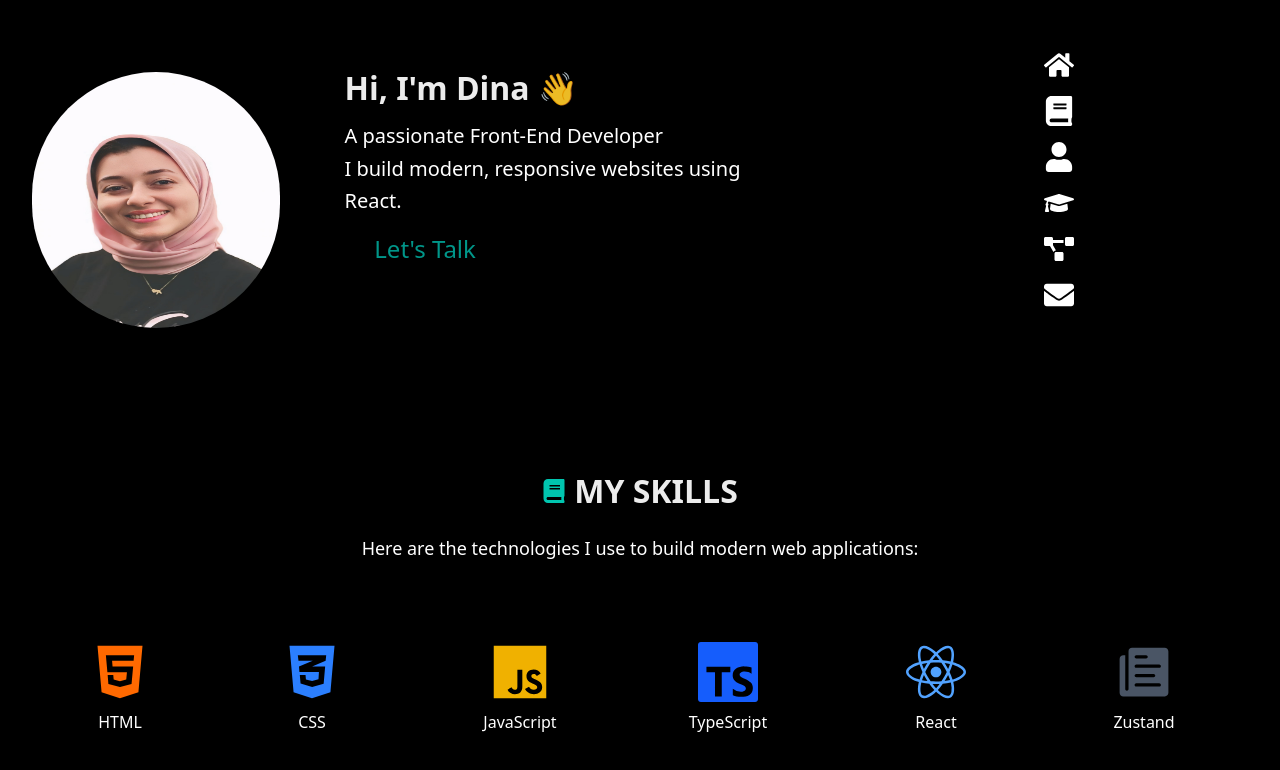
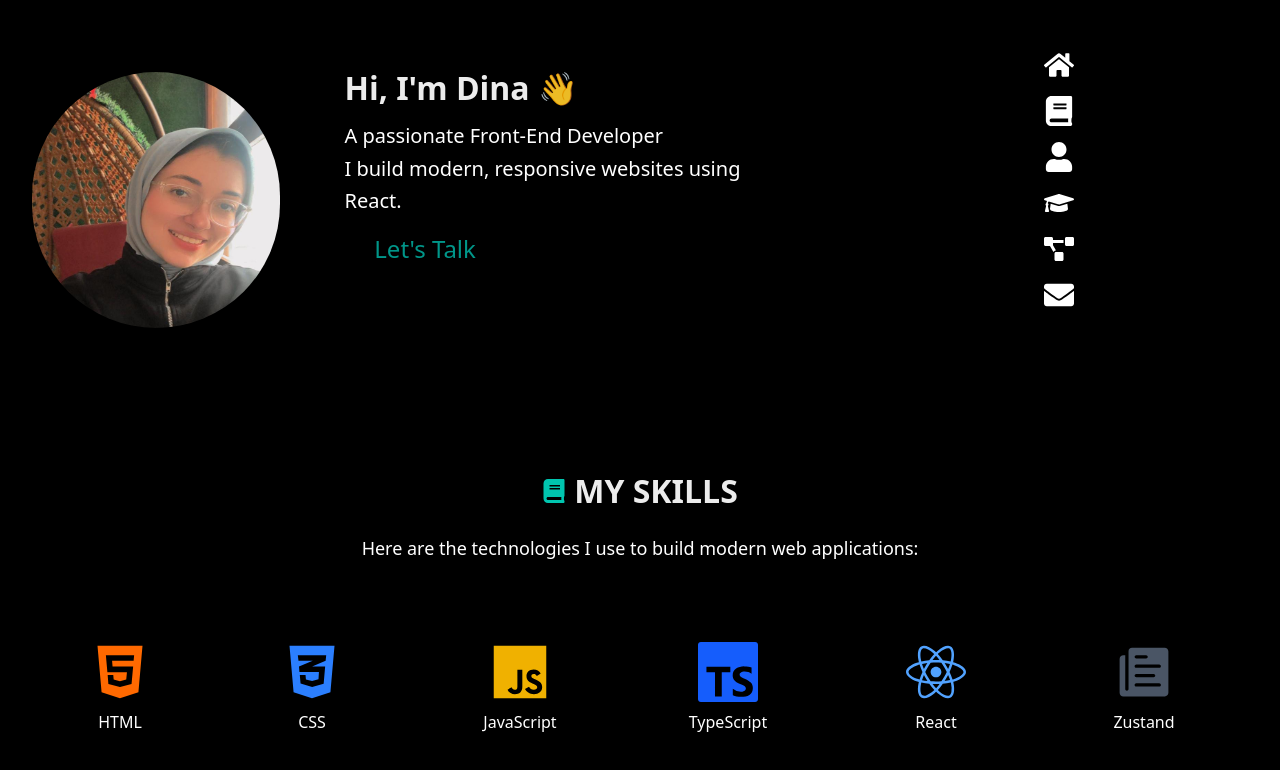
Before and after one commit to dina-abaza/portofilio, a React (Vite) app: page / in a window 1280 px wide. Shown: the top 770 px of the page. Built offline with nearby package versions, Linux system fonts and the light colour scheme.

Commit message:
revert: restore original image

```diff
--- a/src/header.jsx
+++ b/src/header.jsx
@@ -16,7 +16,7 @@ export default function Header() {
 
         <div className="flex flex-col md:flex-row items-center md:items-start w-2/3 gap-10 mt-10">
           <img
-            src="/myprofile.jpg"
+            src="/profile1.jpg"
             alt="صورة شخصية"
            className={`w-40 h-40 md:w-64 md:h-64 rounded-full mb-4 md:mb-0 md:mr-6 shadow-2xl transition-all duration-1000 ease-out ${
             animateImage ? "translate-y-0 opacity-100" : "-translate-y-20 opacity-0"
```
Also changed, not shown: public/myprofile.jpg (deleted), public/profile1.jpg (added).
